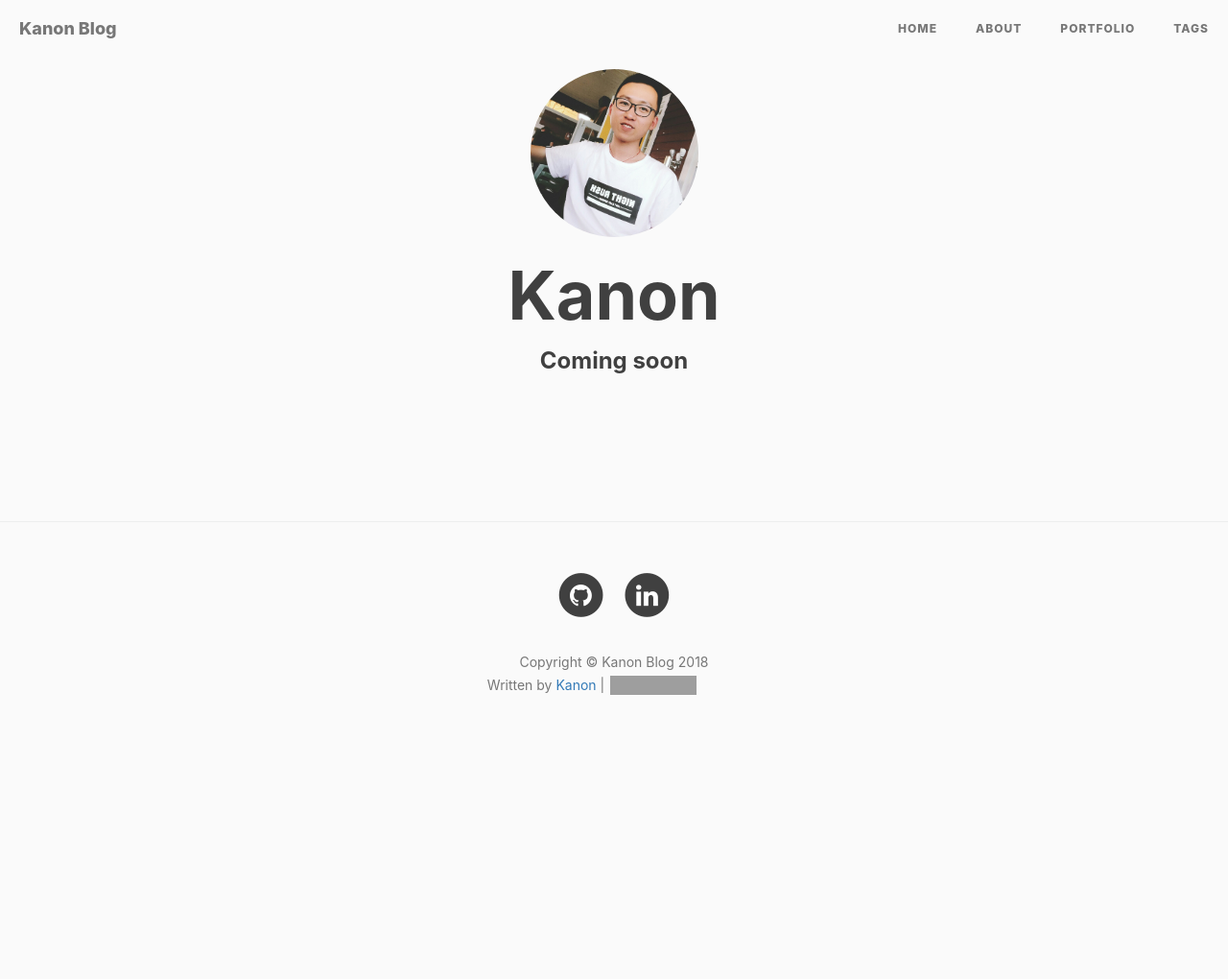
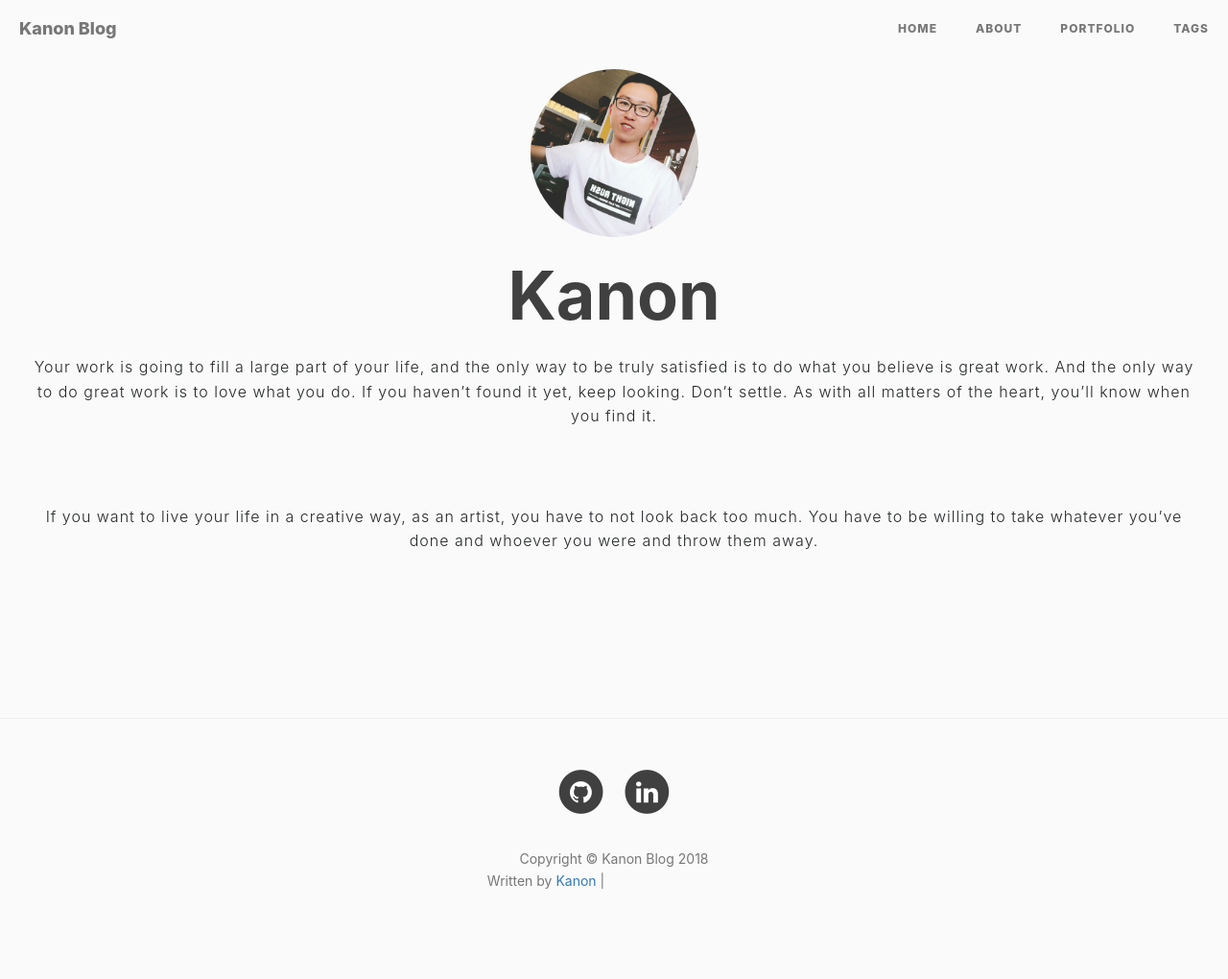
Before and after one commit to kanonjz/kanonjz.github.io, a Jekyll site: the page built from portfolio/index.html, in a window 1280 px wide. Shown: the whole page at 96% size. Built offline with Jekyll 4.4.1, drawn with Linux system fonts in a browser that asks for light colours; nearby versions of some CDN libraries; comment, search, counter and statistics services are not loaded; before the commit the page ends 900 px from its top, so only the background shows below that; grey boxes are pictures that could not be loaded.

Commit message:
Update index.html

```diff
--- a/portfolio/index.html
+++ b/portfolio/index.html
@@ -23,7 +23,9 @@
 			<header>
 				<img width="175" height="175" style="border-radius:50%;" src="/img/avatar-kanon.jpg">
 				<h1>Kanon</h1>
-				<h3>Coming soon</h3>
+				<p>Your work is going to fill a large part of your life, and the only way to be truly satisfied is to do what you believe is great work. And the only way to do great work is to love what you do. If you haven’t found it yet, keep looking. Don’t settle. As with all matters of the heart, you’ll know when you find it.</p>
+                                <br/>
+                                <p>If you want to live your life in a creative way, as an artist, you have to not look back too much. You have to be willing to take whatever you’ve done and whoever you were and throw them away.</p>
 			</header>
 			<div class="main">
 
```
